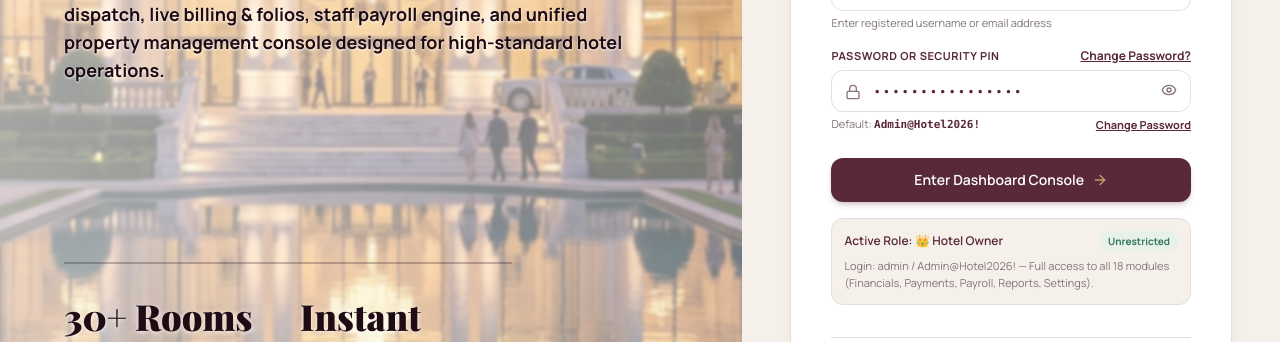
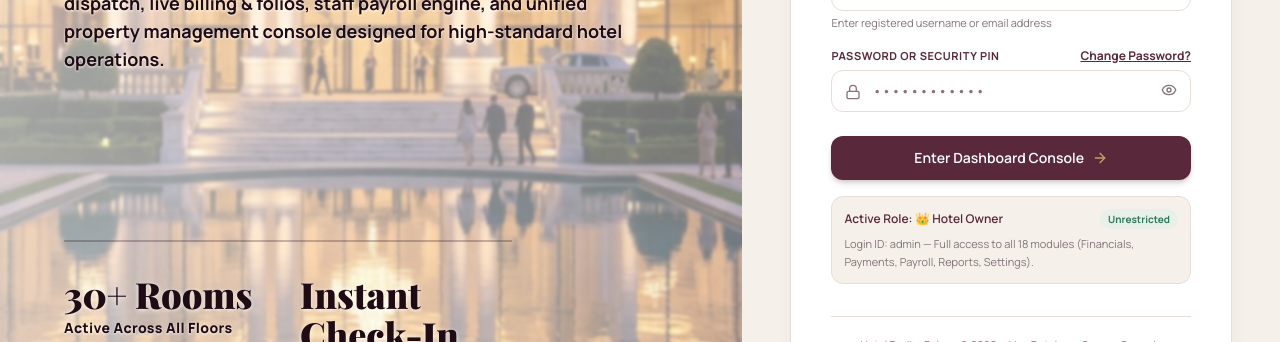
Before and after one commit to 1234Adityarajput/Hotelmangementsystem, a Next.js app in the folder frontend/: page /login in a window 1280 px wide. Shown: the part 456-798 px from the top of the page. Built offline with nearby package versions, Linux system fonts and the light colour scheme; no server answers; a web font is replaced by a local one.

Commit message:
fix(login): remove dummy default password auto-fill and duplicate change password button

```diff
--- a/frontend/src/app/login/page.tsx
+++ b/frontend/src/app/login/page.tsx
@@ -29,7 +29,7 @@ import {
 export default function LoginPage() {
   const { login, isLoading } = useAuth();
   const [username, setUsername] = useState("admin");
-  const [password, setPassword] = useState("Admin@Hotel2026!");
+  const [password, setPassword] = useState("");
   const [showPassword, setShowPassword] = useState(false);
   const [submitting, setSubmitting] = useState(false);
   const [selectedRole, setSelectedRole] = useState<"OWNER" | "MANAGER">("OWNER");
@@ -120,10 +120,10 @@ export default function LoginPage() {
     setSelectedRole(role);
     if (role === "OWNER") {
       setUsername("admin");
-      setPassword("Admin@Hotel2026!");
+      setPassword("");
     } else {
       setUsername("manager");
-      setPassword("Manager@Hotel2026!");
+      setPassword("");
     }
   };
 
@@ -328,18 +328,6 @@ export default function LoginPage() {
                   )}
                 </button>
               </div>
-              <div className="flex items-center justify-between mt-1 text-[11px]">
-                <p className="text-[#82747A]">
-                  Default: <span className="font-mono text-[#59283A] font-semibold">Admin@Hotel2026!</span>
-                </p>
-                <button
-                  type="button"
-                  onClick={openChangePasswordModal}
-                  className="font-bold text-[#59283A] hover:text-[#C4A06A] transition-colors underline cursor-pointer"
-                >
-                  Change Password
-                </button>
-              </div>
             </div>
 
             {/* Submit Button */}
@@ -373,8 +361,8 @@ export default function LoginPage() {
               </div>
               <p className="text-[11px] text-[#82747A] leading-relaxed">
                 {selectedRole === "OWNER"
-                  ? "Login: admin / Admin@Hotel2026! — Full access to all 18 modules (Financials, Payments, Payroll, Reports, Settings)."
-                  : "Login: manager / Manager@Hotel2026! — Front desk access (Guests, Rooms, Bookings, Stays, Billing, Items, Invoices, Staff & Attendance). Financials, Payments, Payroll, and Reports are protected."}
+                  ? "Login ID: admin — Full access to all 18 modules (Financials, Payments, Payroll, Reports, Settings)."
+                  : "Login ID: manager — Front desk access (Guests, Rooms, Bookings, Stays, Billing, Items, Invoices, Staff & Attendance). Financials, Payments, Payroll, and Reports are protected."}
               </p>
             </div>
           </form>
```
